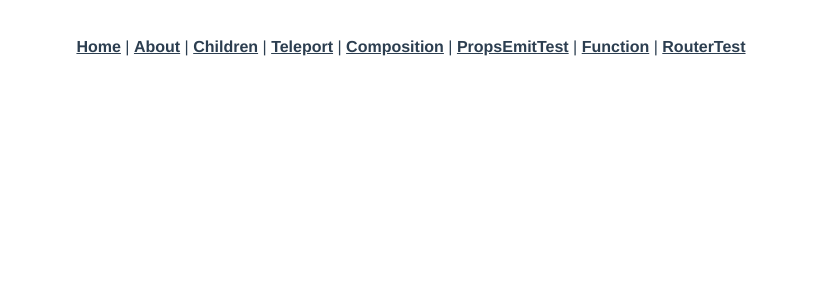
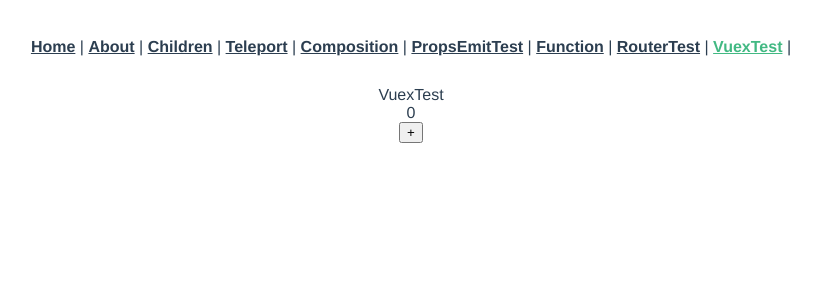
Before and after one commit to ABenn17282002/Vue_Project, a Vue app in the folder vueApp/vue-sample/: page /vuex-test in a window 1280 px wide. Shown: the top 300 px of the page, without its empty margins (229-1050 px from the left). Built offline with nearby package versions, Linux system fonts and the light colour scheme.

Commit message:
Vue3(setup(VueX))

```diff
--- a/vueApp/vue-sample/src/App.vue
+++ b/vueApp/vue-sample/src/App.vue
@@ -8,7 +8,8 @@
       <router-link to="/composition-test">Composition</router-link> |
       <router-link to="/props-emit-test">PropsEmitTest</router-link> |
       <router-link to="/function-test">Function</router-link> |
-      <router-link to="/router-test">RouterTest</router-link>
+      <router-link to="/router-test">RouterTest</router-link> |
+      <router-link to="/vuex-test">VuexTest</router-link> |
     </nav>
     <router-view
       :setupBooks="setupBooks"
--- a/vueApp/vue-sample/src/router/index.js
+++ b/vueApp/vue-sample/src/router/index.js
@@ -6,6 +6,7 @@
 import PropsEmitTest from "@/views/PropsEmitTest";
 import FunctionTest from "@/views/FunctionTest";
 import RouterTest from "@/views/RouterTest";
+import VuexTest from "@/views/VuexTest";
 
 const routes = [
   {
@@ -44,6 +45,11 @@
     component: RouterTest,
   },
   {
+    path: "/vuex-test",
+    name: "VuexTest",
+    component: VuexTest,
+  },
+  {
     path: "/about",
     name: "about",
     // route level code-splitting
--- a/vueApp/vue-sample/src/store/index.js
+++ b/vueApp/vue-sample/src/store/index.js
@@ -1,14 +1,15 @@
-import { createStore } from 'vuex'
+import { createStore } from "vuex";
 
 export default createStore({
   state: {
+    count: 0,
   },
-  getters: {
+  getters: {},
+  mutations: {
+    increment(state) {
+      state.count++;
+    },
   },
-  mutations: {
-  },
-  actions: {
-  },
-  modules: {
-  }
-})
+  actions: {},
+  modules: {},
+});
--- /dev/null
+++ b/vueApp/vue-sample/src/views/VuexTest.vue
@@ -0,0 +1,31 @@
+<template>
+  <div>
+    VuexTest
+
+    <div>{{ count }}</div>
+    <button @click="increment">+</button>
+  </div>
+</template>
+
+<script>
+import { computed } from "@vue/reactivity";
+import { useStore } from "vuex";
+
+export default {
+  setup() {
+    const store = useStore();
+
+    const count = computed(() => {
+      return store.state.count;
+    });
+
+    const increment = () => {
+      store.commit("increment");
+    };
+
+    return { count, increment };
+  },
+};
+</script>
+
+<style></style>
```
